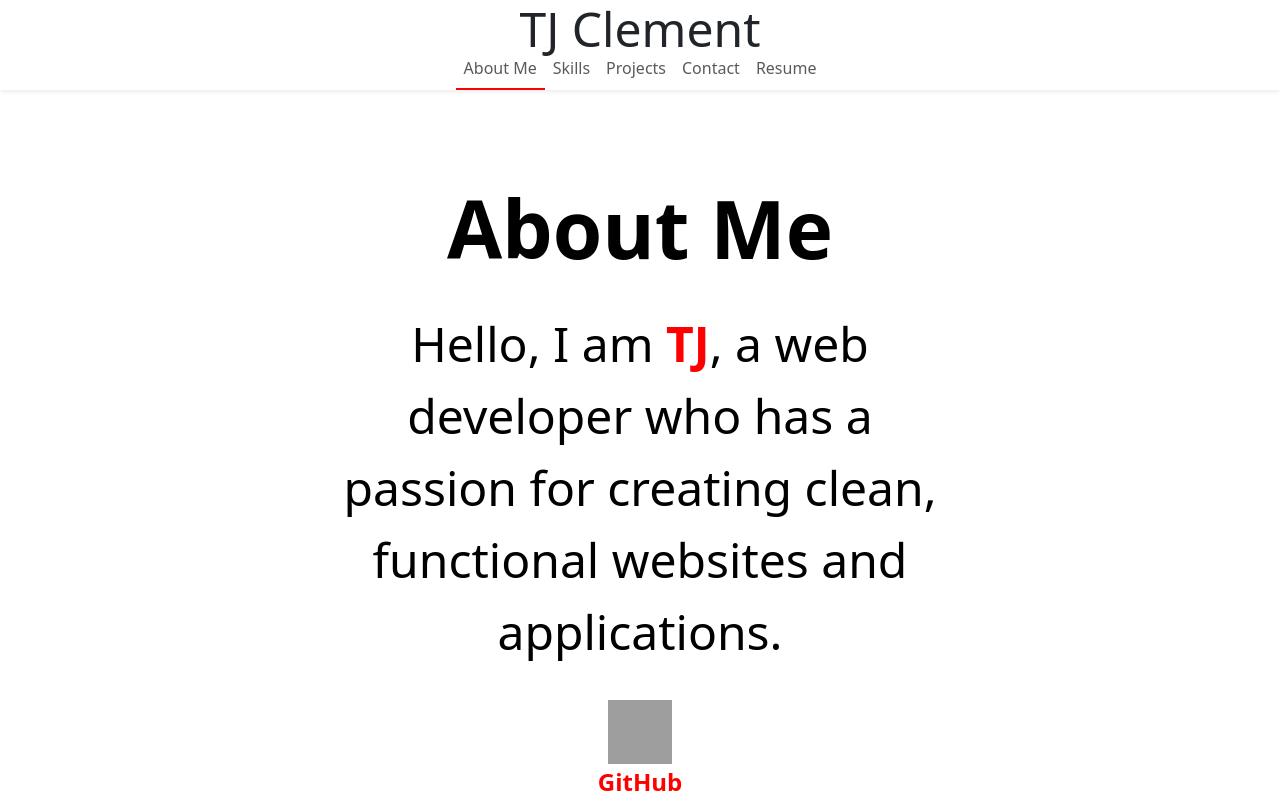
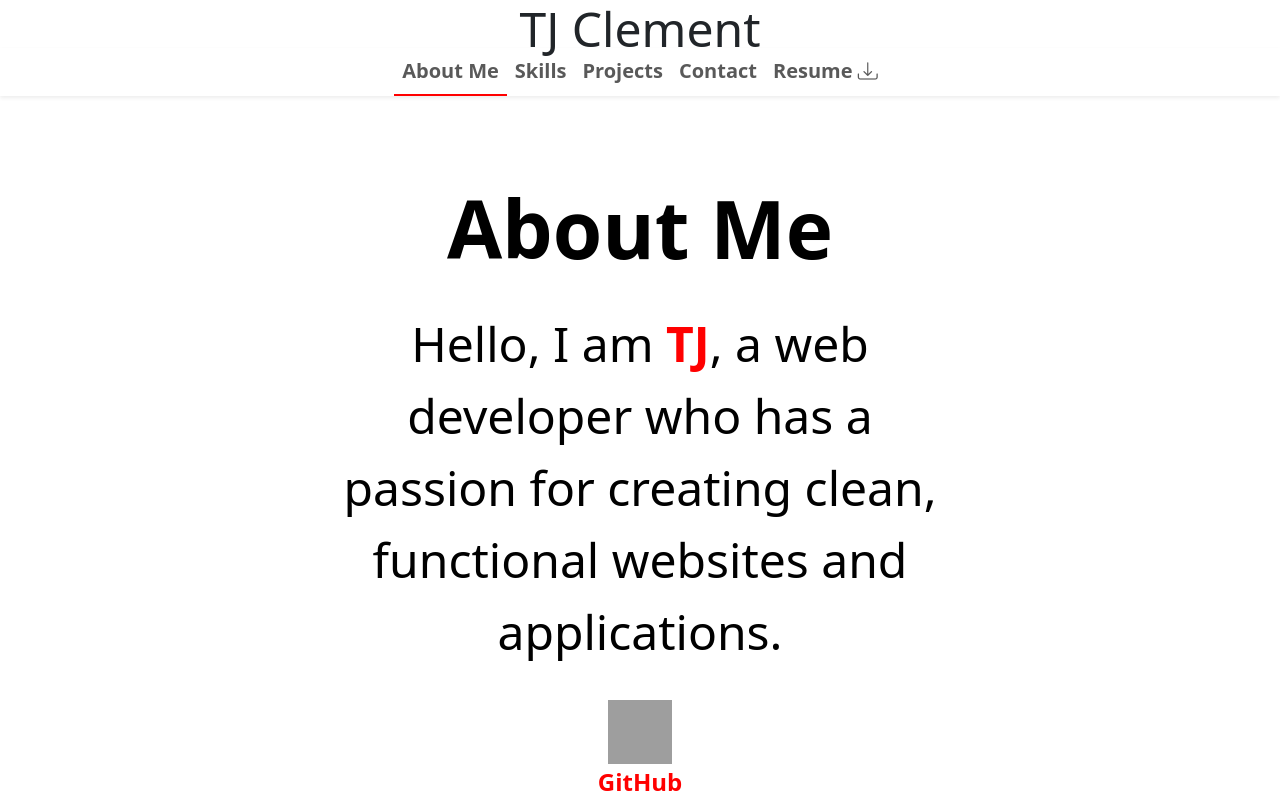
Before and after one commit to ClementTJ-FS/portfolio, a React (Create React App) app in the folder dev/portfolio/: page / in a window 1280 px wide. Shown: the top 800 px of the page. Built offline with nearby package versions, Linux system fonts and the light colour scheme; grey boxes are pictures that could not be loaded.

Commit message:
fixed about color. added download icon to download nav. increase nav link size

```diff
--- a/dev/portfolio/package.json
+++ b/dev/portfolio/package.json
@@ -10,6 +10,7 @@
     "@testing-library/react": "^13.4.0",
     "@testing-library/user-event": "^13.5.0",
     "bootstrap": "^5.2.1",
+    "bootstrap-icons": "^1.11.3",
     "react": "^18.2.0",
     "react-bootstrap": "^2.5.0",
     "react-dom": "^18.2.0",
--- a/dev/portfolio/src/components/Contact.jsx
+++ b/dev/portfolio/src/components/Contact.jsx
@@ -45,7 +45,7 @@ const Contact = () => {
   const [errorMsg, setErrorMsg] = React.useState(null);
   const [successMsg, setSuccessMsg] = React.useState(null);
 
-  const handleSubmit = (e) => {
+  const handleSubmit = async (e) => {
     e.preventDefault();
     send('service_4043d22', 'template_jrzrjdh', data, 'CL0Ob1LHZoc2hCns7')
       .then((response) => {
--- a/dev/portfolio/src/components/Header.css
+++ b/dev/portfolio/src/components/Header.css
@@ -1,3 +1,9 @@
+@import url('https://cdn.jsdelivr.net/npm/bootstrap-icons@1.11.3/font/bootstrap-icons.min.css');
+
 .navbar-transition {
   transition: margin-top 0.5s, background-color 0.5s;
 }
+
+a {
+  color: #000000a6;
+}
--- a/dev/portfolio/src/components/Header.jsx
+++ b/dev/portfolio/src/components/Header.jsx
@@ -21,6 +21,8 @@ const SHeader = Styled.header`
   .nav-item {
     height: 100%;
     color: #FFFFFFBF;
+    font-weight: 700;
+    font-size: 1.25rem;
     text-decoration: none;
     padding: 0.5rem 0.5rem;
 
@@ -41,6 +43,10 @@ const SHeader = Styled.header`
     }
   }
 
+  #about {
+    color: #000000A6;
+  }
+
   h1 {
     font-size: 2rem;
     font-weight: 700;
@@ -49,6 +55,11 @@ const SHeader = Styled.header`
     position: absolute;
     left: 1rem;
     top: 0;
+  }
+
+  #download {
+    width: 1.5rem;
+    font-size: 1rem;
   }
 `;
 
@@ -66,15 +77,19 @@ const Header = ({ scroll, isMobile }) => {
       document
         .querySelectorAll('.nav-item')
         .forEach((item) => item.classList.remove('nav-item-light'));
+      let about = document.querySelector('#about');
+      if (about) {
+        about.removeAttribute('id');
+      }
     } else {
       document.querySelector('.navbar').classList.add('mt-5');
       document.querySelector('.navbar').classList.add('bg-transparent');
       document.querySelector('.navbar').classList.remove('bg-dark');
       document.querySelector('.navbar').classList.remove('navbar-dark');
       document.querySelector('.navbar').classList.add('navbar-light');
-      document
-        .querySelectorAll('.nav-item')
-        .forEach((item) => item.classList.add('nav-item-light'));
+      document.querySelectorAll('.nav-item').forEach((item) => {
+        item.classList.add('nav-item-light');
+      });
       // console.log('light', scroll, isMobile);
     }
   }, [scroll, isMobile]);
@@ -107,7 +122,13 @@ const Header = ({ scroll, isMobile }) => {
             className='justify-content-center'
           >
             <Nav>
-              <Link className='nav-item' to='about' spy={true} offset={-570}>
+              <Link
+                id='about'
+                className='nav-item'
+                to='about'
+                spy={true}
+                offset={-570}
+              >
                 About Me
               </Link>
               <Link className='nav-item' to='skills' spy={true} offset={-570}>
@@ -125,7 +146,7 @@ const Header = ({ scroll, isMobile }) => {
                 target='_blank'
                 download
               >
-                Resume
+                Resume <i className='bi bi-download'> </i>
               </Link>
             </Nav>
           </Navbar.Collapse>
```
